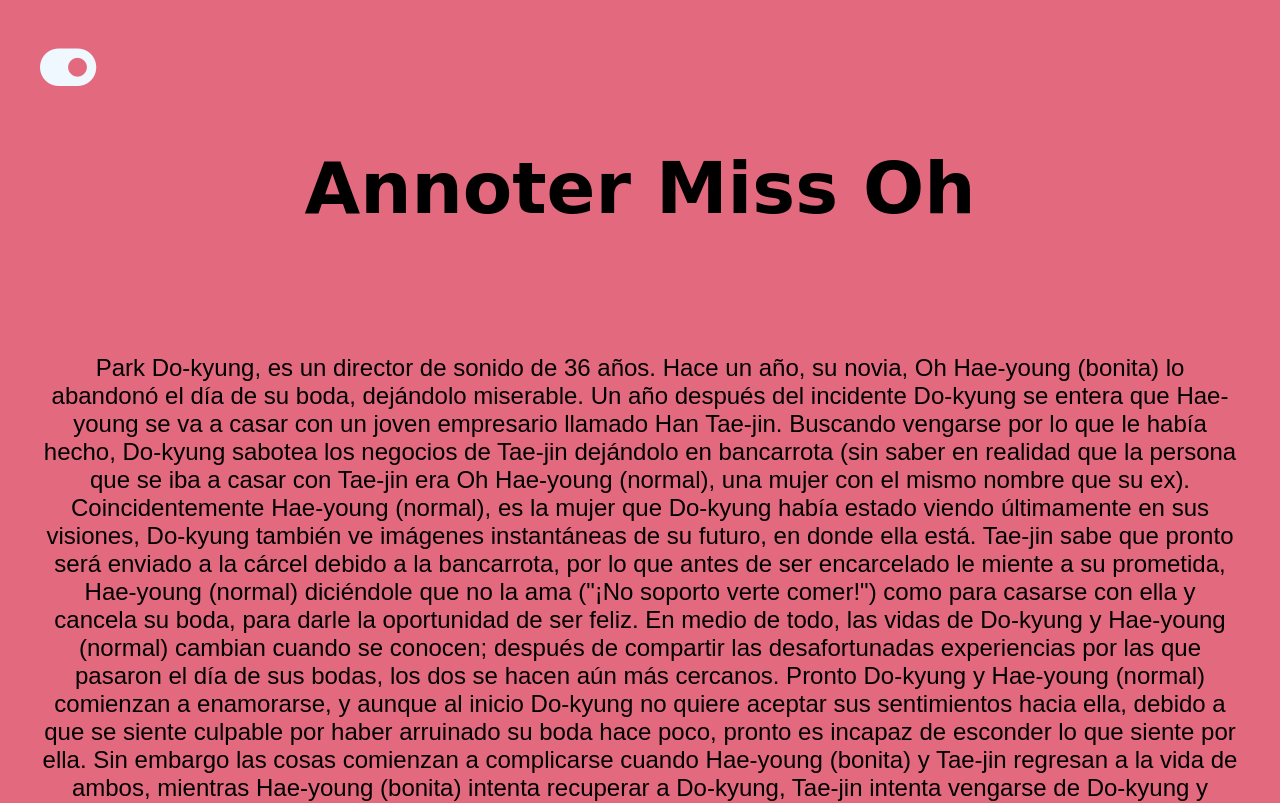
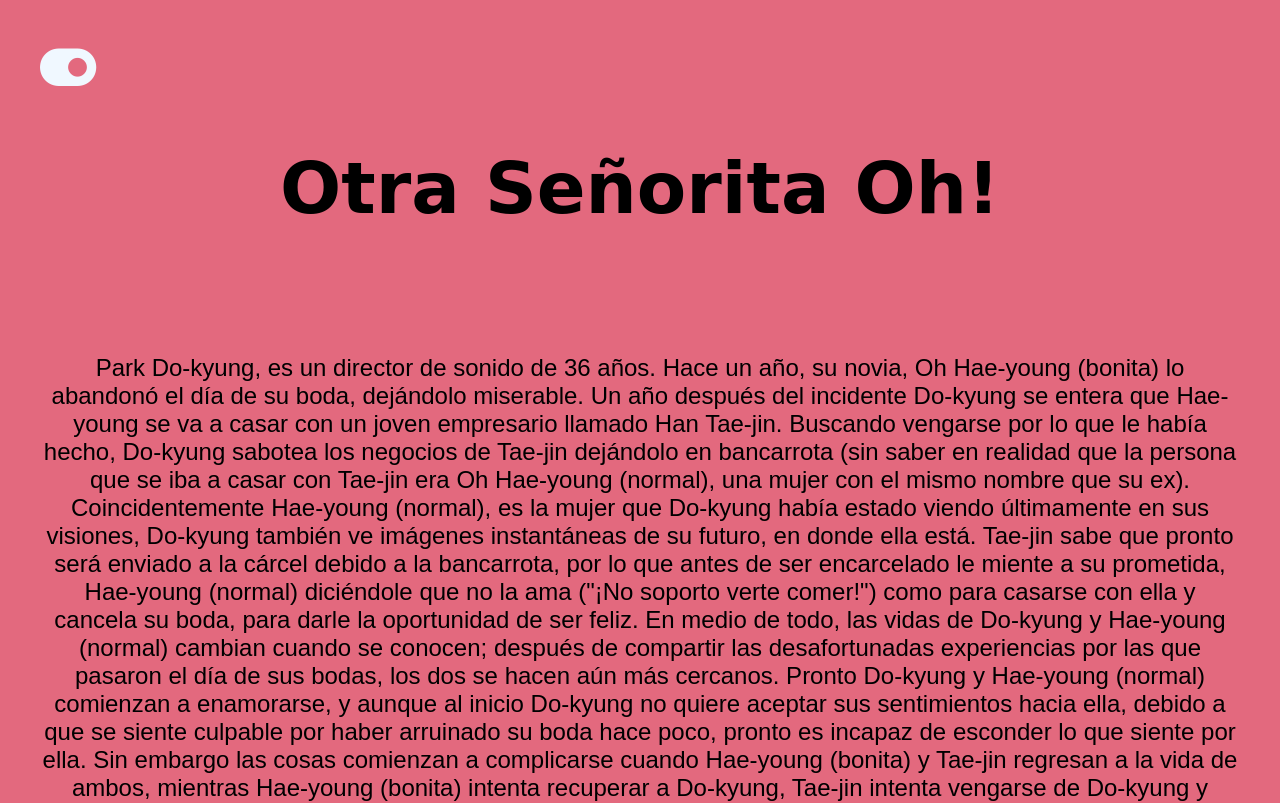
Before and after one commit to Julio-73/Aplication-kdrama, a plain HTML site: page Index.html in a window 1280 px wide. Shown: the top 803 px of the page. Drawn offline with nearby package versions, Linux system fonts and the light colour scheme; a web font is replaced by a local one.

Commit message:
---new commit --

```diff
--- a/Index.html
+++ b/Index.html
@@ -4,7 +4,7 @@
 <head>
     <meta charset="UTF-8">
     <meta name="viewport" content="width=device-width, initial-scale=1.0">
-    <title>Annoter Miss Oh</title>
+    <title> otra señorita oh </title>
     <link rel="stylesheet" href="Index.css">
     <link rel="stylesheet" href="Dark.css">
     <script src="https://kit.fontawesome.com/03a89292db.js" crossorigin="anonymous"></script>
@@ -19,7 +19,7 @@
 
         </div>
 
-        <h1> Annoter Miss Oh</h1>
+        <h1>  Otra Señorita Oh! </h1>
 
 
 
```
